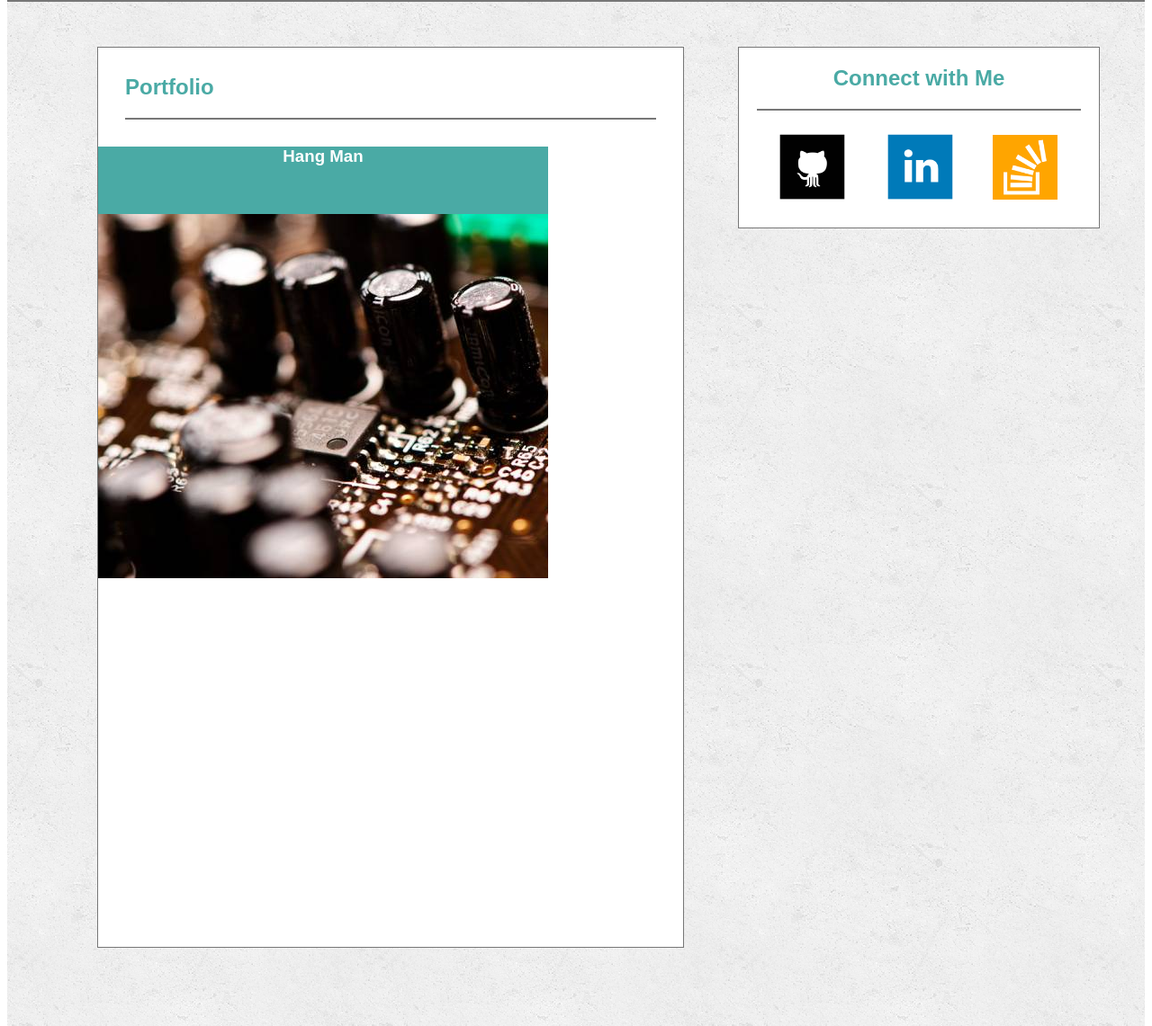
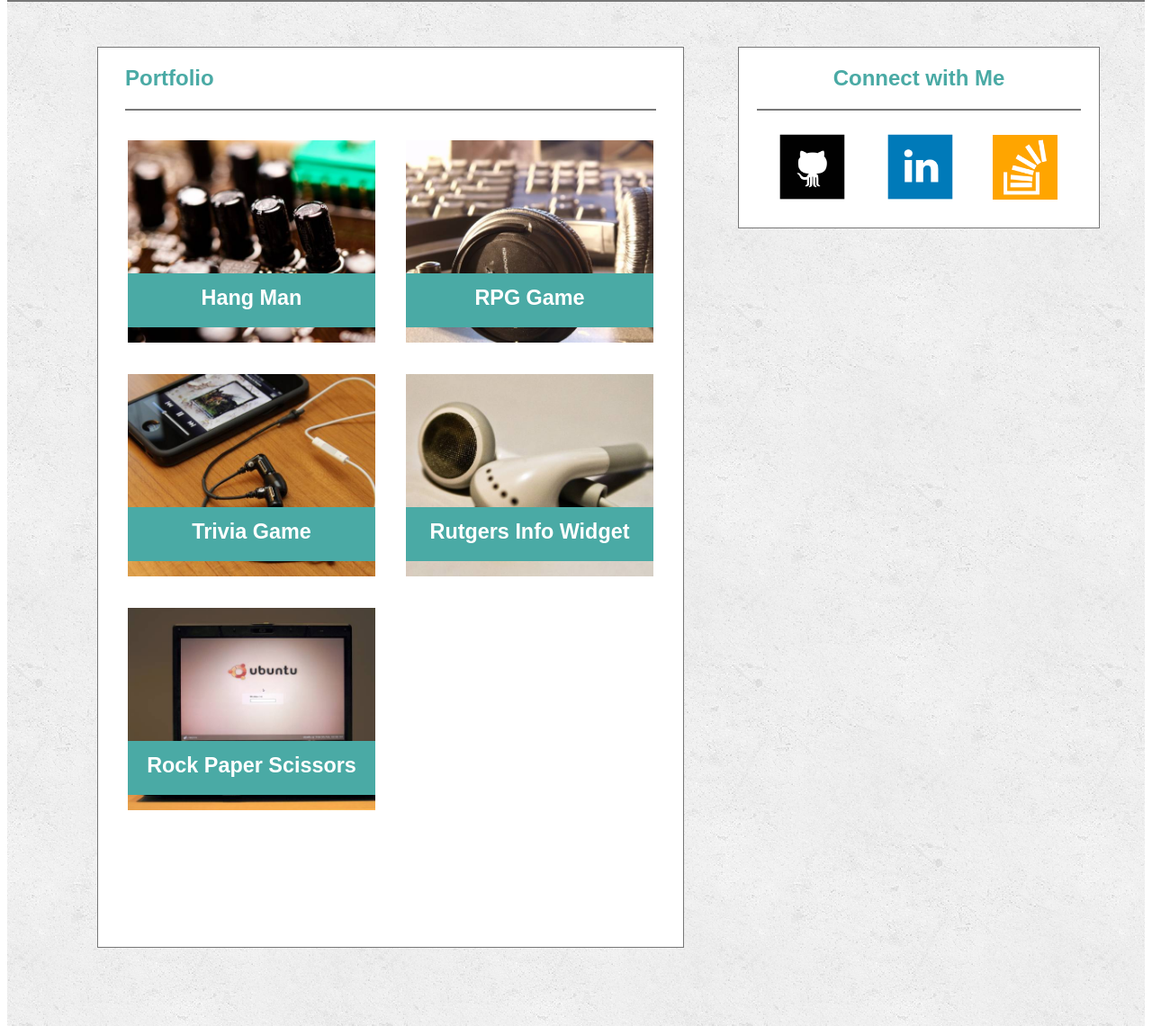
Before and after one commit to SarahReyes/Basic-Portfolio, a PHP site: page /portfolio.html in a window 1280 px wide. Shown: the part 98-1239 px from the top of the page at 90% size. Run offline with PHP 8.4, Linux system fonts and the light colour scheme.

Commit message:
page layouts done

```diff
--- a/assets/css/style.css
+++ b/assets/css/style.css
@@ -56,8 +56,10 @@
 #aboutme {
   color: #4aaaa5;
   border-bottom: 2px solid #777777;
+  width: 590px;
   padding: 0px;
-  margin: 30px;
+  margin-left: 30px;
+  font-family: 'Arial', 'Helvetica Neue', Helvetica, sans-serif;
 }
 #photoparagraph {
   padding: 0px;
@@ -90,6 +92,7 @@ p {
   border-bottom: 2px solid #777777;
   text-align: center;
   margin: 20px;
+
   font-family: 'Arial', 'Helvetica Neue', Helvetica, sans-serif;
 }
 #github {
@@ -156,8 +159,9 @@ p {
 #contact {
   color: #4aaaa5;
   border-bottom: 2px solid #777777;
+  width: 590px;
   padding: 0px;
-  margin: 30px;
+  margin-left: 30px;
 }
 #forms {
 margin: 30px;
@@ -224,18 +228,68 @@ textarea{
   color: #4aaaa5;
   border-bottom: 2px solid #777777;
   padding: 0px;
-  margin: 30px;
+  width: 590px;
+  margin-left: 30px;
 }
 .maincontentpic1 {
-  height: 500px;
-  width: 500px;
-  background: url("../images/genericpic1.jpg") top left no-repeat;
+  height: 225px;
+  width: 275px;
+  margin-left: 33px;
+  margin-top: 33px;
+  background: url("../images/genericpic1.jpg");
+  background-size: cover;
+  background-repeat: no-repeat;
+  float: left;
 }
-.bluebox1 {
-  height: 75px;
-  width: auto;
+.maincontentpic2 {
+  height: 225px;
+  width: 275px;
+  background: url("../images/genericpic2.jpg");
+  background-size: cover;
+  background-repeat: no-repeat;
+  float: right;
+  margin-right: 33px;
+  margin-top: 33px;
+}
+.maincontentpic3 {
+  height: 225px;
+  width: 275px;
+  margin-left: 33px;
+  background: url("../images/genericpic3.jpg");
+  background-size: cover;
+  background-repeat: no-repeat;
+  float: left;
+  margin-top: 35px;
+}
+.maincontentpic4 {
+  height: 225px;
+  width: 275px;
+  background: url("../images/genericpic4.jpg");
+  background-size: cover;
+  background-repeat: no-repeat;
+  float: right;
+  margin-right: 33px;
+  margin-top: 35px;
+}
+.maincontentpic5 {
+  height: 225px;
+  width: 275px;
+  margin-left: 33px;
+  background: url("../images/genericpic5.jpg");
+  background-size: cover;
+  background-repeat: no-repeat;
+  float: left;
+  margin-top: 35px;
+}
+
+.bluebox {
+  height: 60px;
+  width: 275px;
   background-color: #4aaaa5;
   color: white;
+  position: relative;
+  top: 125px;
   text-align: center;
-
+  font-size: 20px;
+  line-height: 55px;
 }
--- a/portfolio.html
+++ b/portfolio.html
@@ -33,10 +33,33 @@
       </div>
 
       <div class="maincontentpic1">
-        <div class="bluebox1">
+        <div class="bluebox">
         <h3>Hang Man</h3>
         </div>
+      </div>
 
+      <div class="maincontentpic2">
+        <div class="bluebox">
+        <h3>RPG Game</h3>
+        </div>
+      </div>
+
+      <div class="maincontentpic3">
+        <div class="bluebox">
+        <h3>Trivia Game</h3>
+        </div>
+      </div>
+
+      <div class="maincontentpic4">
+        <div class="bluebox">
+        <h3>Rutgers Info Widget</h3>
+        </div>
+      </div>
+
+      <div class="maincontentpic5">
+        <div class="bluebox">
+        <h3>Rock Paper Scissors</h3>
+        </div>
       </div>
 
 
```
